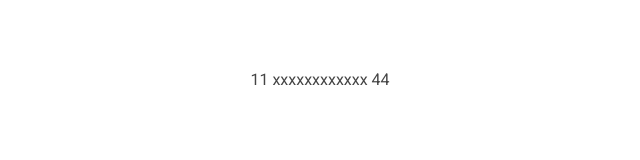
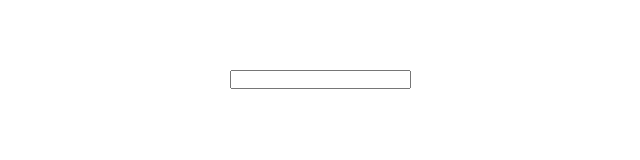
Before and after one commit to dymafr/angular-chap14-l4, an Angular app: page / in a window 1280 px wide. Shown: the part 130-290 px from the top of the page, without its empty margins (320-960 px from the left). Built offline with nearby package versions, Linux system fonts and the light colour scheme.

Commit message:
2 files modified

```diff
--- a/src/app/app.component.html
+++ b/src/app/app.component.html
@@ -1,4 +1,7 @@
 <div class="container d-flex flex-column flex-justify-content-center flex-align-items-center"
 	style="padding-top: 200px;">
-	<p>{{ "1111 2222 3333 4444" | cb:2 }}</p>
+	<input type="text" [(ngModel)]="search">
+	<ul>
+		<li *ngFor="let name of names"></li>
+	</ul>
 </div>
--- a/src/app/app.component.ts
+++ b/src/app/app.component.ts
@@ -6,6 +6,8 @@ import { Component, OnInit } from "@angular/core";
   styleUrls: ["./app.component.scss"]
 })
 export class AppComponent implements OnInit {
+  public names = ["Julie", "Julien", "Tintin", "Milou"];
+
   constructor() {}
 
   ngOnInit(): void {}
```
